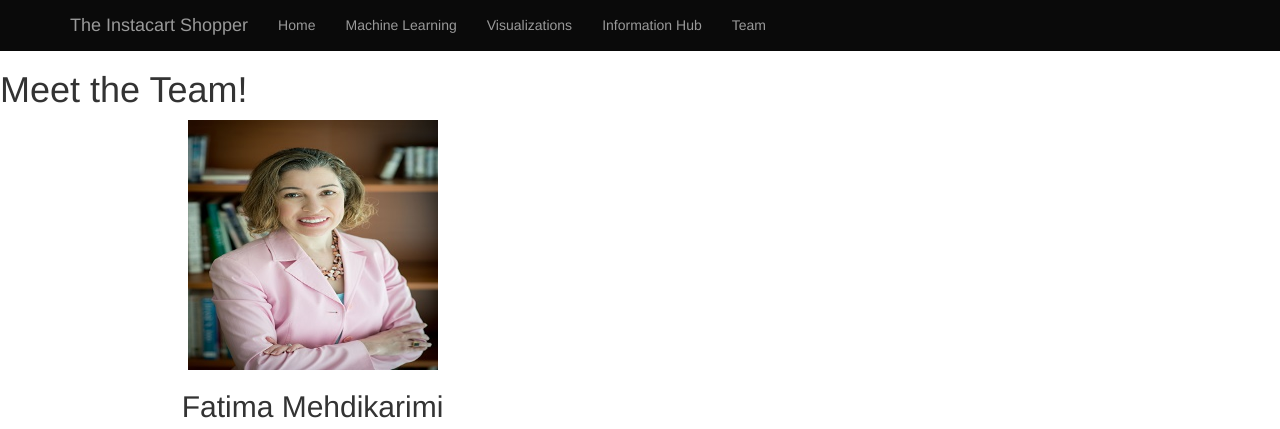
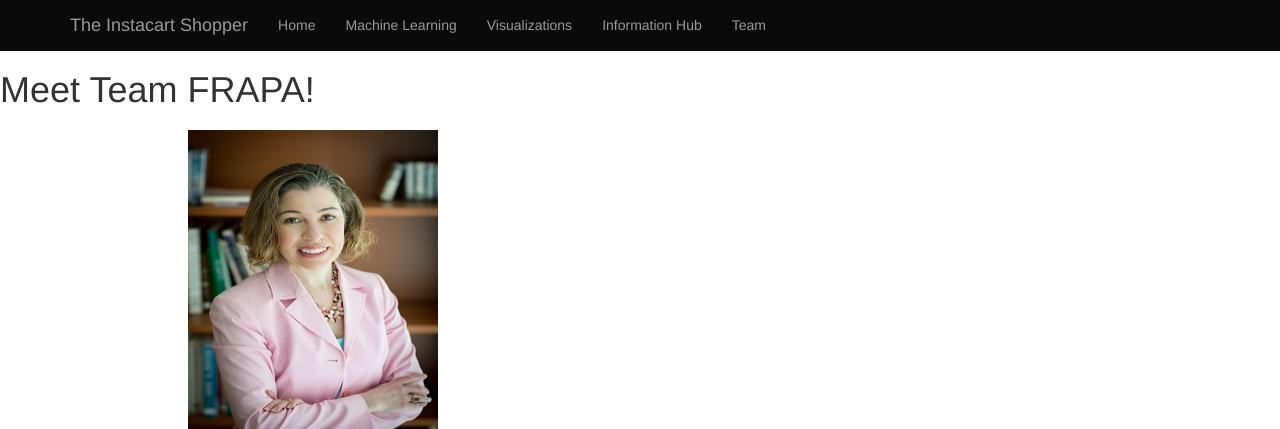
Before and after one commit to rajkartha/frapa-final-project, a Flask app: page /team in a window 1280 px wide. Shown: the top 429 px of the page. Run offline with Flask 2, Linux system fonts and the light colour scheme; some libraries are stand-ins or nearby versions.

Commit message:
fixed picture sizes

```diff
--- a/FrapaFinal/templates/team.html
+++ b/FrapaFinal/templates/team.html
@@ -32,10 +32,11 @@
     </div>
     <div class="row">
         <div class="col-md-12">
-            <h1>Meet the Team!</h1>
+            <h1>Meet Team FRAPA!</h1>
+            <h1 style="text-align:center"></h1>
         </div>
         <div class="col-md-6 text-center">
-            <img src="../static/images/Fatima.jpg" alt="Fatima Mehdikarimi" width="250" height="250">
+            <img src="../static/images/Fatima.jpg" alt="Fatima Mehdikarimi" width="250" height="300">
             <h2>Fatima Mehdikarimi</h2>
             <table class="table table-dark">
                 <thead>
@@ -66,7 +67,7 @@
         </div>
     </div>
     <div class="col-md-6 text-center">
-        <img src="../static/images/Raj.jpg" alt="Raj Kartha" width="250" height="250">
+        <img src="../static/images/Raj.jpg" alt="Raj Kartha" width="250" height="300">
         <h2>Raj Kartha</h2>
         <table class="table table-dark">
             <thead>
```
